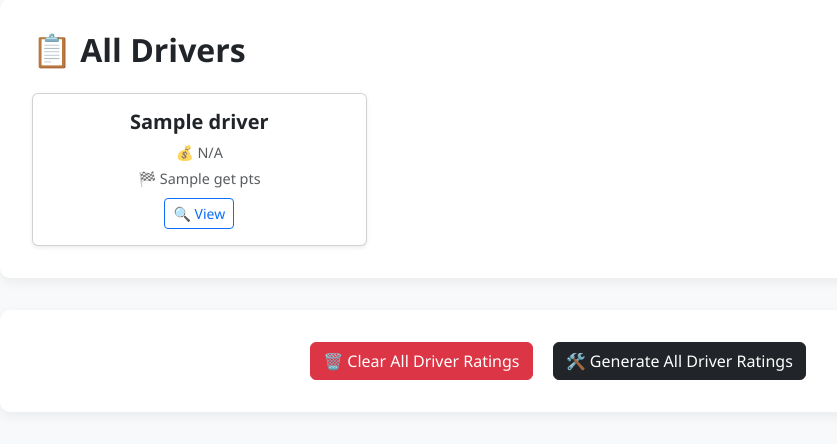
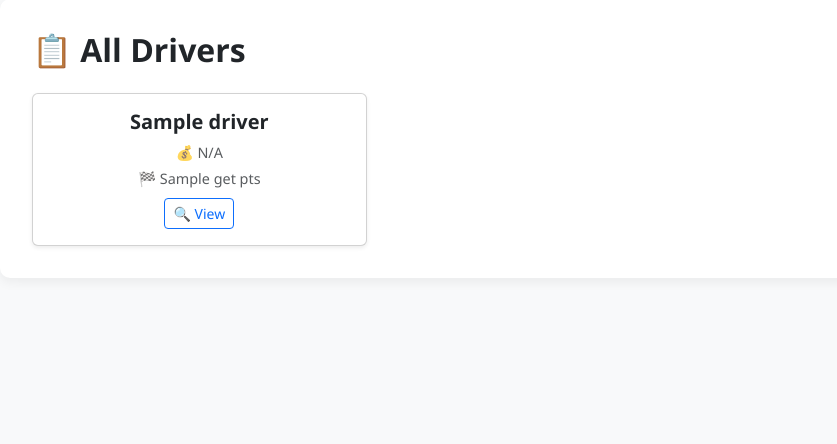
Before and after one commit to SiahBatterson/f1-grid-competitors, a Flask app: template templates/home.html in a window 1280 px wide. Shown: the part 510-954 px from the top of the page, without its empty margins (82-919 px from the left). After the commit the page ends 756 px from the top, so only its background shows below. Run offline with Flask 3, Linux system fonts and the light colour scheme; the template is opened without the code that fills it: most values are stand-ins (such as "Sample title", 1, 10 or a date in 2020).

Commit message:
bug squashing 2

```diff
--- a/points_utils.py
+++ b/points_utils.py
@@ -31,7 +31,7 @@ def apply_boosts(df, race_name, year):
     users = User.query.all()
 
     for user in users:
-        user_drivers = user.drivers.split(",")
+        user_drivers = user.drivers.split(",") if user.drivers else []
         user_boosts = {
             b.split(":")[0]: b.split(":")[1]
             for b in user.boosts.split(";") if ":" in b
@@ -42,10 +42,8 @@ def apply_boosts(df, race_name, year):
             if row.empty:
                 continue
 
-            # Skip if driver is not rostered for this user
             user_driver = RosteredDrivers.query.filter_by(user_id=user.id, driver=driver).first()
             if not user_driver:
-                print(f"⚠️ Skipping boost for {driver} - not rostered by user {user.username}")
                 continue
 
             base_points = float(row["Total Points"])
@@ -62,7 +60,7 @@ def apply_boosts(df, race_name, year):
             total = base_points + bonus
             boosted = bool(boost_type)
 
-            # Save the race result
+            # Save result
             result = UserRaceResult(
                 user_id=user.id,
                 driver=driver,
@@ -75,18 +73,26 @@ def apply_boosts(df, race_name, year):
             )
             db.session.add(result)
 
-            # Update RosteredDrivers DB entry
+            # Update rostered driver
             user_driver.races_owned += 1
             user_driver.boost_points += bonus
             try:
                 _, _, current_value, _ = generate_driver_rating(driver)
                 user_driver.current_value = current_value
             except Exception as e:
-                print(f"⚠️ Failed to update value for {driver}: {e}")
+                print(f"⚠️ Could not update value for {driver}: {e}")
 
-    user.boosts = ""
-    db.session.commit()
-    return "✅ Boosts applied and driver stats updated"
+        # Clear user boosts AFTER all drivers
+        user.boosts = ""
+
+        try:
+            db.session.commit()
+        except Exception as e:
+            print(f"❌ Failed to commit for user {user.username}: {e}")
+            db.session.rollback()
+
+    return "✅ Boosts applied and stats updated"
+
 
 def process_latest_race_and_apply_boosts():
     from core_utils import get_most_recent_race_by_event_date
--- a/templates/home.html
+++ b/templates/home.html
@@ -117,28 +117,6 @@
           {% endfor %}
         </div>
       </div>
-
-      <!-- Actions -->
-      <div class="section text-center">
-        <form
-          method="POST"
-          action="{{ url_for('clear_driver_ratings') }}"
-          class="d-inline me-3"
-        >
-          <button type="submit" class="btn btn-danger">
-            🗑️ Clear All Driver Ratings
-          </button>
-        </form>
-        <form
-          method="POST"
-          action="{{ url_for('generate_all_driver_ratings_route') }}"
-          class="d-inline"
-        >
-          <button type="submit" class="btn btn-dark">
-            🛠️ Generate All Driver Ratings
-          </button>
-        </form>
-      </div>
     </div>
   </body>
 </html>
```
